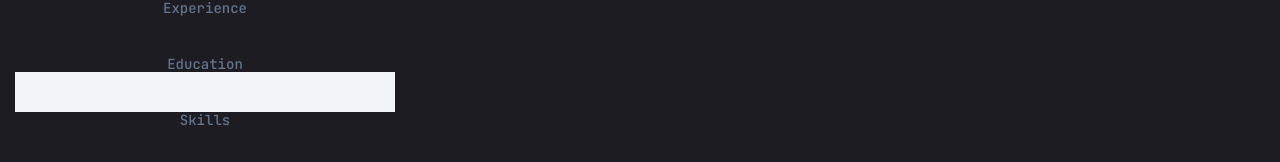
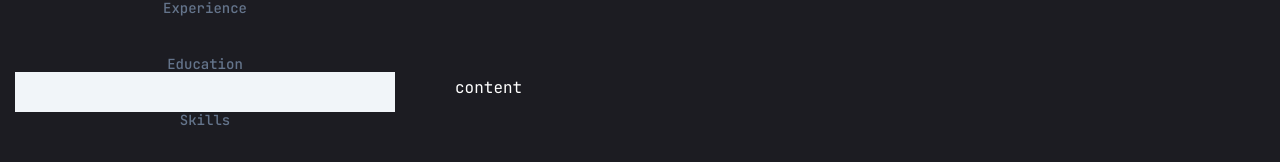
Before and after one commit to shahriar2880/portfolio, a Next.js app: page /resume in a window 1280 px wide. Shown: the part 368-530 px from the top of the page. Built offline with nearby package versions, Linux system fonts and the light colour scheme.

Commit message:
tabstrigger update

```diff
--- a/app/resume/page.jsx
+++ b/app/resume/page.jsx
@@ -156,13 +156,14 @@ const Resume = () => {
   return (
     <div className="min-h-[80vh] flex items-center justify-center py-12 xl:py-0">
       <div className="container mx-auto">
-        <Tabs>
+        <Tabs className="flex flex-col xl:flex-row gap-[60px]">
           <TabsList className="flex flex-col w-full max-w-[380px] mx-auto xl:mx-0 gap-6">
-            <TabsTrigger>Experience</TabsTrigger>
-            <TabsTrigger>Education</TabsTrigger>
-            <TabsTrigger>Skills</TabsTrigger>
-            <TabsTrigger>About Us</TabsTrigger>
+            <TabsTrigger value="experience">Experience</TabsTrigger>
+            <TabsTrigger value="education">Education</TabsTrigger>
+            <TabsTrigger value="skills">Skills</TabsTrigger>
+            <TabsTrigger value="about">About Us</TabsTrigger>
           </TabsList>
+          <div>content</div>
         </Tabs>
       </div>
     </div>
```
